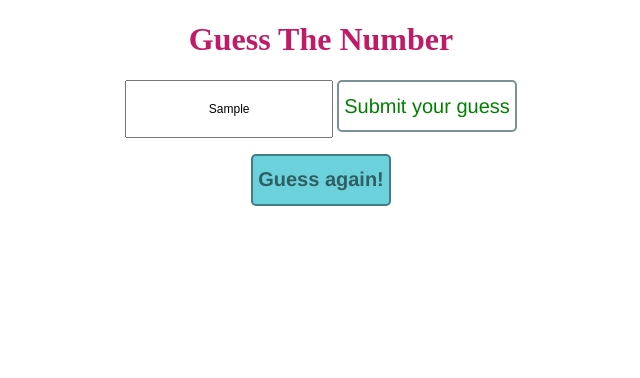
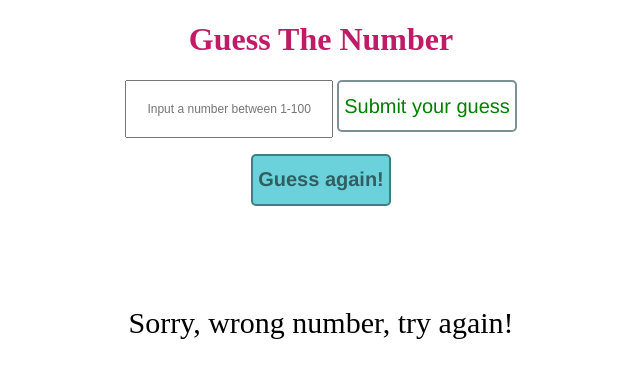
Before and after one commit to asundberg/Guessing-Game, a plain HTML site: page index.html in a window 1280 px wide. Both pictures are taken after typing "Sample" into the empty fields and a click on the button "Submit your guess". Shown: the whole page, without its empty margins (319-959 px from the left). Drawn offline with Linux system fonts and the light colour scheme.

Commit message:
Added checkGuess

```diff
--- a/guessingGame.js
+++ b/guessingGame.js
@@ -17,9 +17,9 @@ $(document).ready(function(){
 
 	function generateWinningNumber(){
 	// add code here
-		var numberGenerated = Math.round(Math.random()*100);
-		return numberGenerated;
+		return Math.round(Math.random()*100);
 	}
+
 	winningNumber = generateWinningNumber();
 	console.log(winningNumber);
 
@@ -27,14 +27,15 @@ $(document).ready(function(){
 
 	function playersGuessSubmission(){
 	// add code here
-		playersGuess = parseInt($('input[name=guessNumber]').val());
+		return parseInt($('input[name=guessNumber]').val());
 	}
 
 	$('button[name=submit').on('click', function() {
-		playersGuessSubmission();
+		playersGuess = playersGuessSubmission();
 		console.log(playersGuess);
+		$('input[name=guessNumber]').val('');
+		checkGuess();
 	});
-
 
 // Determine if the next guess should be a lower or higher number
 
@@ -43,9 +44,18 @@ $(document).ready(function(){
 	}
 
 // Check if the Player's Guess is the winning number
+	var guesses = [];
 
 	function checkGuess(){
 	// add code here
+		if(guesses.indexOf(playersGuess) >= 0) {
+			$('.message').text("Duplicate guess, try again!");
+		} else if(playersGuess === winningNumber) {
+			$('.message').text("Congratulations, you won the game!");
+		} else {
+			$('.message').text("Sorry, wrong number, try again!");
+		}
+		guesses.push(playersGuess);
 	}
 
 // Create a provide hint button that provides additional clues to the "Player"
--- a/index.html
+++ b/index.html
@@ -16,5 +16,6 @@
 		<p>
 			<button name="guessAgain">Guess again!</button>
 		</p>
+		<p class="message"></p>
 	</body>
 </html>
--- a/stylesheet.css
+++ b/stylesheet.css
@@ -43,3 +43,8 @@ button[name="guessAgain"]:hover {
 	color: #6bd2db;
 	background: rgba(0, 0, 0, 0.55);
 }
+
+.message {
+	margin: 100px;
+	font-size: 30px;
+}
```
